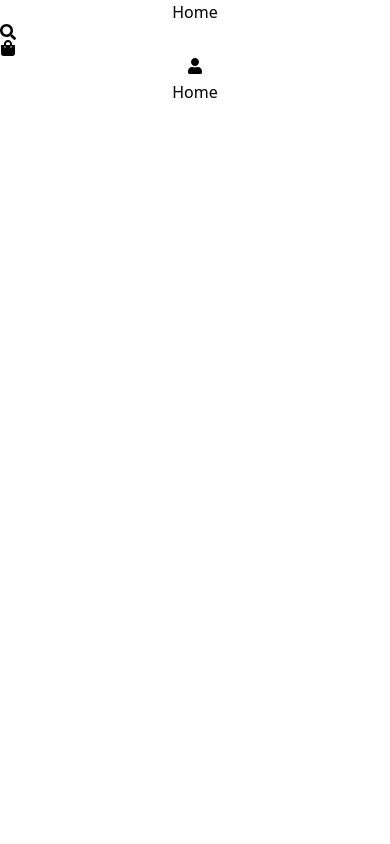
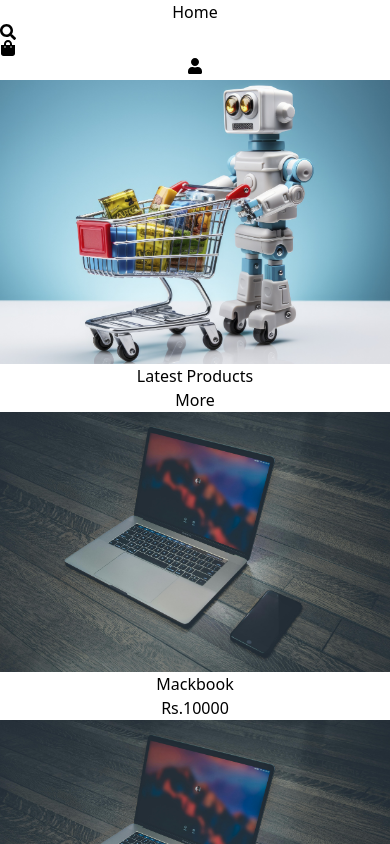
Before and after one commit to harishchandragiri/Ecommerce-in-MERN, a React (Vite) app in the folder frontend/: page / in a window 390 px wide. Shown: the top 844 px of the page. Built offline with nearby package versions, Linux system fonts and the light colour scheme.

Commit message:
final commit of home

```diff
--- a/frontend/src/App.jsx
+++ b/frontend/src/App.jsx
@@ -3,10 +3,13 @@ import './App.css'
 import {BrowserRouter as Router, Route, Routes} from 'react-router-dom'
 import Header from './components/header'
 import Loading from './components/Loading'
+import ProductCart from './components/Product-Cart'
+
 
 const Search= lazy(()=> import('./pages/Search'))
 const Cart=  lazy(()=> import('./pages/Cart'))
 const Home = lazy(()=> import('./pages/Home'))
+
 
 function App() {
   const [count, setCount] = useState(0)
@@ -21,6 +24,7 @@ function App() {
             <Route path='/' element={<Home/>}/>
             <Route path='/search' element={<Search/>}/>
             <Route path='/cart' element={<Cart/>}/>
+            <Route path='/productcart' element={<ProductCart/>}/>
 
           </Routes>
         </Suspense>
--- /dev/null
+++ b/frontend/src/components/Product-Cart.jsx
@@ -0,0 +1,9 @@
+import React from 'react'
+
+function ProductCart() {
+  return (
+    <div>Product-Cart</div>
+  )
+}
+
+export default ProductCart
--- a/frontend/src/pages/Home.jsx
+++ b/frontend/src/pages/Home.jsx
@@ -1,8 +1,112 @@
 import React from 'react'
+import { Link } from 'react-router-dom'
+import figure from './image/fig1.jpg'
+import mackbook from './image/mackbook.jpg'
 
 function Home() {
   return (
-    <div>Home</div>
+    <div>
+      <div className='bg-slate-200 sm:h-[350px] h-[250px] flex justify-center items-center'>
+        <img src={figure} className='sm:h-[330px] h-[230px] w-[90%]  rounded-md' />
+      </div>
+      <div className='bg-slate-50 h-[45px] flex items-center justify-between'>
+        <h1 className='m-[20px] p-[5px] font-bold'>
+          Latest Products
+        </h1>
+        <Link className='m-[20px] p-[5px]'>
+          More
+        </Link>
+      </div>
+      <div className='bg-slate-100 p-[10px] flex flex-wrap justify-evenly'>
+        {/* Cart start */}
+        <Link to={'/productcart'}>
+          <div className='bg-slate-50 h-[200px] w-[150px] m-[10px] p-[5px] pt-[15px] rounded-md'>
+            <img src={mackbook} alt="" className='h-[120px] w-[120px] ml-[10px] mr-[10px] mb-[5px] rounded-md' />
+            <h2 className='font-bold'>Mackbook</h2>
+            <h3>Rs.10000</h3>
+          </div>
+        </Link>
+        <Link to={'/productcart'}>
+          <div className='bg-slate-50 h-[200px] w-[150px] m-[10px] p-[5px] pt-[15px] rounded-md'>
+            <img src={mackbook} alt="" className='h-[120px] w-[120px] ml-[10px] mr-[10px] mb-[5px] rounded-md' />
+            <h2 className='font-bold'>Mackbook</h2>
+            <h3>Rs.10000</h3>
+          </div>
+        </Link>        <Link to={'/productcart'}>
+          <div className='bg-slate-50 h-[200px] w-[150px] m-[10px] p-[5px] pt-[15px] rounded-md'>
+            <img src={mackbook} alt="" className='h-[120px] w-[120px] ml-[10px] mr-[10px] mb-[5px] rounded-md' />
+            <h2 className='font-bold'>Mackbook</h2>
+            <h3>Rs.10000</h3>
+          </div>
+        </Link>        <Link to={'/productcart'}>
+          <div className='bg-slate-50 h-[200px] w-[150px] m-[10px] p-[5px] pt-[15px] rounded-md'>
+            <img src={mackbook} alt="" className='h-[120px] w-[120px] ml-[10px] mr-[10px] mb-[5px] rounded-md' />
+            <h2 className='font-bold'>Mackbook</h2>
+            <h3>Rs.10000</h3>
+          </div>
+        </Link>        <Link to={'/productcart'}>
+          <div className='bg-slate-50 h-[200px] w-[150px] m-[10px] p-[5px] pt-[15px] rounded-md'>
+            <img src={mackbook} alt="" className='h-[120px] w-[120px] ml-[10px] mr-[10px] mb-[5px] rounded-md' />
+            <h2 className='font-bold'>Mackbook</h2>
+            <h3>Rs.10000</h3>
+          </div>
+        </Link>        <Link to={'/productcart'}>
+          <div className='bg-slate-50 h-[200px] w-[150px] m-[10px] p-[5px] pt-[15px] rounded-md'>
+            <img src={mackbook} alt="" className='h-[120px] w-[120px] ml-[10px] mr-[10px] mb-[5px] rounded-md' />
+            <h2 className='font-bold'>Mackbook</h2>
+            <h3>Rs.10000</h3>
+          </div>
+        </Link>        <Link to={'/productcart'}>
+          <div className='bg-slate-50 h-[200px] w-[150px] m-[10px] p-[5px] pt-[15px] rounded-md'>
+            <img src={mackbook} alt="" className='h-[120px] w-[120px] ml-[10px] mr-[10px] mb-[5px] rounded-md' />
+            <h2 className='font-bold'>Mackbook</h2>
+            <h3>Rs.10000</h3>
+          </div>
+        </Link>        <Link to={'/productcart'}>
+          <div className='bg-slate-50 h-[200px] w-[150px] m-[10px] p-[5px] pt-[15px] rounded-md'>
+            <img src={mackbook} alt="" className='h-[120px] w-[120px] ml-[10px] mr-[10px] mb-[5px] rounded-md' />
+            <h2 className='font-bold'>Mackbook</h2>
+            <h3>Rs.10000</h3>
+          </div>
+        </Link>        <Link to={'/productcart'}>
+          <div className='bg-slate-50 h-[200px] w-[150px] m-[10px] p-[5px] pt-[15px] rounded-md'>
+            <img src={mackbook} alt="" className='h-[120px] w-[120px] ml-[10px] mr-[10px] mb-[5px] rounded-md' />
+            <h2 className='font-bold'>Mackbook</h2>
+            <h3>Rs.10000</h3>
+          </div>
+        </Link>        <Link to={'/productcart'}>
+          <div className='bg-slate-50 h-[200px] w-[150px] m-[10px] p-[5px] pt-[15px] rounded-md'>
+            <img src={mackbook} alt="" className='h-[120px] w-[120px] ml-[10px] mr-[10px] mb-[5px] rounded-md' />
+            <h2 className='font-bold'>Mackbook</h2>
+            <h3>Rs.10000</h3>
+          </div>
+        </Link>        <Link to={'/productcart'}>
+          <div className='bg-slate-50 h-[200px] w-[150px] m-[10px] p-[5px] pt-[15px] rounded-md'>
+            <img src={mackbook} alt="" className='h-[120px] w-[120px] ml-[10px] mr-[10px] mb-[5px] rounded-md' />
+            <h2 className='font-bold'>Mackbook</h2>
+            <h3>Rs.10000</h3>
+          </div>
+        </Link>        <Link to={'/productcart'}>
+          <div className='bg-slate-50 h-[200px] w-[150px] m-[10px] p-[5px] pt-[15px] rounded-md'>
+            <img src={mackbook} alt="" className='h-[120px] w-[120px] ml-[10px] mr-[10px] mb-[5px] rounded-md' />
+            <h2 className='font-bold'>Mackbook</h2>
+            <h3>Rs.10000</h3>
+          </div>
+        </Link>        <Link to={'/productcart'}>
+          <div className='bg-slate-50 h-[200px] w-[150px] m-[10px] p-[5px] pt-[15px] rounded-md'>
+            <img src={mackbook} alt="" className='h-[120px] w-[120px] ml-[10px] mr-[10px] mb-[5px] rounded-md' />
+            <h2 className='font-bold'>Mackbook</h2>
+            <h3>Rs.10000</h3>
+          </div>
+        </Link>        <Link to={'/productcart'}>
+          <div className='bg-slate-50 h-[200px] w-[150px] m-[10px] p-[5px] pt-[15px] rounded-md'>
+            <img src={mackbook} alt="" className='h-[120px] w-[120px] ml-[10px] mr-[10px] mb-[5px] rounded-md' />
+            <h2 className='font-bold'>Mackbook</h2>
+            <h3>Rs.10000</h3>
+          </div>
+        </Link>
+      </div>
+    </div>
   )
 }
 
```
Also changed, not shown: frontend/src/pages/image/fig1.jpg (added), frontend/src/pages/image/mackbook.jpg (added).
